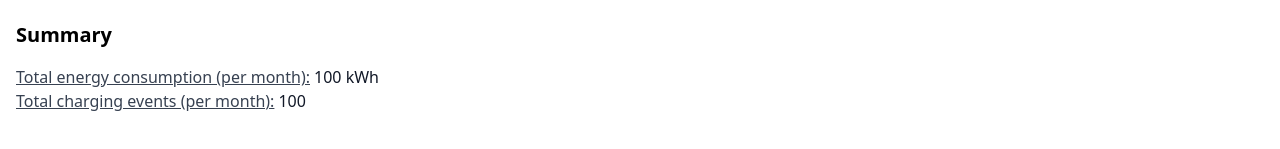
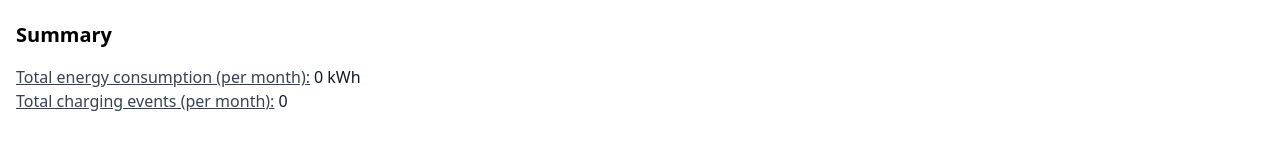
Before and after one commit to shtabnoy/reonic-frontend-task, a React (Vite) app: page / in a window 1280 px wide. Shown: the part 487-636 px from the top of the page. Built offline with nearby package versions, Linux system fonts and the light colour scheme.

Commit message:
feat: show total energy and total charging events based on the simulated data

```diff
--- a/src/App.tsx
+++ b/src/App.tsx
@@ -1,13 +1,23 @@
+import { useState } from 'react';
 import { SimulationForm, SimulationResult } from './components';
 
 function App() {
+  const [totalEnergyCharged, setTotalEnergyCharged] = useState<number>(0);
+  const [totalChargingEvents, setTotalChargingEvents] = useState<number>(0);
+
   return (
     <div className="container mx-auto p-4">
       <h1 className="text-3xl font-bold mb-4">
         Electric Car Charging Simulation
       </h1>
-      <SimulationForm />
-      <SimulationResult />
+      <SimulationForm
+        setTotalEnergyCharged={setTotalEnergyCharged}
+        setTotalChargingEvents={setTotalChargingEvents}
+      />
+      <SimulationResult
+        totalEnergyCharged={totalEnergyCharged}
+        totalChargingEvents={totalChargingEvents}
+      />
     </div>
   );
 }
--- a/src/components/SimulationForm/SimulationForm.tsx
+++ b/src/components/SimulationForm/SimulationForm.tsx
@@ -1,7 +1,17 @@
 import { useState } from 'react';
 import RangeInput from './RangeInput';
+import { simulateCharging } from '../../utils';
+import { DAYS_PER_MONTH } from '../../utils/common';
 
-export default function SimulationForm() {
+interface SimulationFormProps {
+  setTotalEnergyCharged: (value: number) => void;
+  setTotalChargingEvents: (value: number) => void;
+}
+
+export default function SimulationForm({
+  setTotalEnergyCharged,
+  setTotalChargingEvents,
+}: SimulationFormProps) {
   const [numChargePoints, setNumChargePoints] = useState(4);
   const [multiplier, setMultiplier] = useState(100);
   const [carConsumption, setCarConsumption] = useState(18);
@@ -9,7 +19,27 @@ export default function SimulationForm() {
 
   function handleSubmit(e: React.FormEvent) {
     e.preventDefault();
-    console.log('Submit');
+
+    // Simulate
+    const { completedChargingEvents, energyConsumedPerPointPerHour } =
+      simulateCharging({
+        numChargePoints,
+        multiplier,
+        carConsumption,
+        chargingPower,
+        simulationDays: DAYS_PER_MONTH,
+      });
+
+    // Process simulation data
+    const totalEnergy = energyConsumedPerPointPerHour
+      .flat(2)
+      .reduce((acc, val) => acc + val, 0);
+    const eventsPerDay = completedChargingEvents;
+    const eventsPerMonth = eventsPerDay.reduce((acc, val) => acc + val, 0);
+
+    // Update state
+    setTotalEnergyCharged(totalEnergy);
+    setTotalChargingEvents(eventsPerMonth);
   }
 
   return (
--- a/src/components/SimulationResult/SimulationResult.tsx
+++ b/src/components/SimulationResult/SimulationResult.tsx
@@ -1,10 +1,14 @@
-import { useState } from 'react';
 import Summary from './Summary';
 
-export default function SimulationResult() {
-  const [totalEnergyCharged] = useState(100);
-  const [totalChargingEvents] = useState(100);
+interface SimulationResultProps {
+  totalEnergyCharged: number;
+  totalChargingEvents: number;
+}
 
+export default function SimulationResult({
+  totalEnergyCharged,
+  totalChargingEvents,
+}: SimulationResultProps) {
   return (
     <div className="mt-8">
       <h2 className="text-2xl font-bold mb-4">Simulation Result</h2>
```
